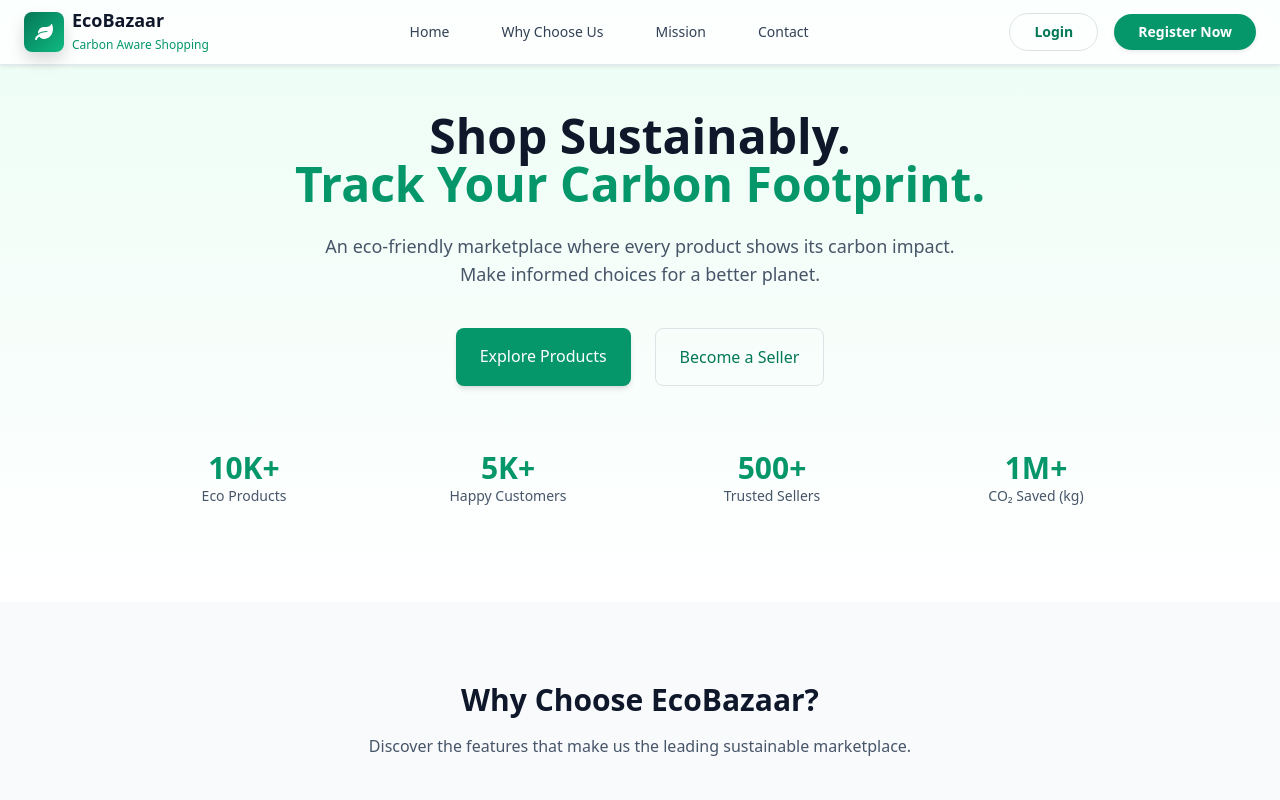
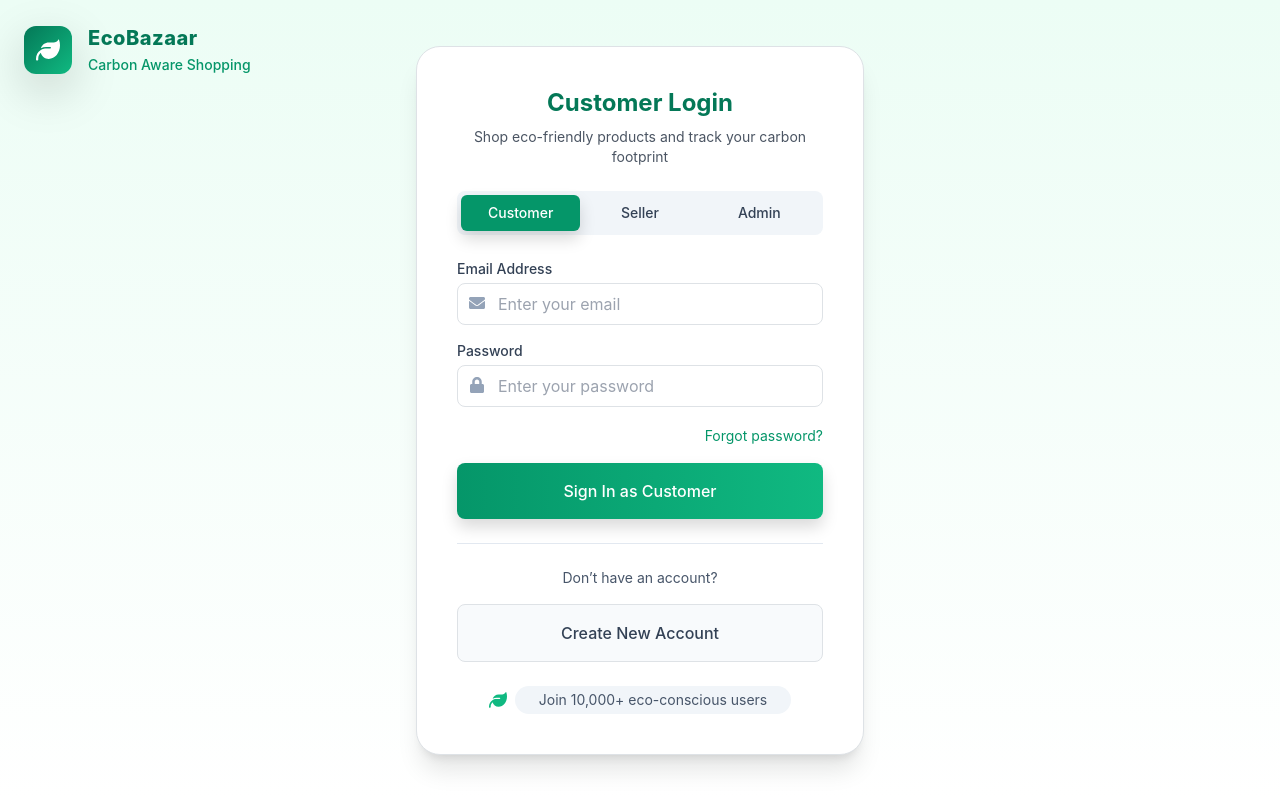
Before and after one commit to Kaushal-00/EcoBazaar, a React (Create React App) app in the folder frontend/: page / in a window 1280 px wide. Shown: the top 800 px of the page. Built offline with nearby package versions, Linux system fonts and the light colour scheme.

Commit message:
Add Login page with role-based switching and form functionality

```diff
--- a/frontend/src/App.js
+++ b/frontend/src/App.js
@@ -1,12 +1,14 @@
 import React from "react";
-import { BrowserRouter } from "react-router-dom";
-import Home from "./pages/Home";
+import { BrowserRouter, Routes, Route } from "react-router-dom";
+import Login from "./pages/Login";
 
 function App() {
   return (
-
-      <Home />
-
+    <BrowserRouter>
+      <Routes>
+        <Route path="/" element={<Login />} />
+      </Routes>
+    </BrowserRouter>
   );
 }
 
--- /dev/null
+++ b/frontend/src/pages/Login.js
@@ -0,0 +1,162 @@
+import { useState } from "react";
+import { useNavigate, Link } from "react-router-dom";
+import { FaEnvelope, FaLock } from "react-icons/fa";
+import { FaLeaf } from "react-icons/fa6";
+
+export default function Login() {
+  const [role, setRole] = useState("Customer");
+  const [email, setEmail] = useState("");
+  const [password, setPassword] = useState("");
+  const navigate = useNavigate();
+
+  const handleLogin = (e) => {
+    e.preventDefault();
+    console.log("Logging in:", role, email, password);
+    navigate(`/${role.toLowerCase()}/dashboard`);
+  };
+
+  const roleInfo = {
+    Customer: {
+      title: "Customer Login",
+      subtitle: "Shop eco-friendly products and track your carbon footprint",
+    },
+    Seller: {
+      title: "Seller Login",
+      subtitle: "Manage your products and view sales analytics",
+    },
+    Admin: {
+      title: "Admin Login",
+      subtitle: "Manage the platform and monitor sustainability metrics",
+    },
+  };
+
+  return (
+    <div className="min-h-screen bg-gradient-to-b from-emerald-50 to-white flex flex-col relative">
+      {/* Branding */}
+      <div className="absolute top-6 left-6 flex items-center gap-3">
+        <div className="w-12 h-12 rounded-xl bg-gradient-to-br from-emerald-700 to-emerald-500 flex items-center justify-center shadow-lg">
+          <FaLeaf className="text-white text-2xl" />
+        </div>
+        <div>
+          <h1 className="text-xl font-extrabold text-emerald-700 tracking-wide">
+            EcoBazaar
+          </h1>
+          <span className="text-sm text-emerald-600 font-medium">
+            Carbon Aware Shopping
+          </span>
+        </div>
+      </div>
+
+      {/* Centered Card */}
+      <main className="flex flex-1 items-center justify-center px-4">
+        <div className="bg-white shadow-xl rounded-3xl p-10 w-full max-w-md border border-emerald-100">
+          {/* Dynamic Title + Subtitle */}
+          <div className="flex flex-col items-center mb-6 text-center">
+            <h2 className="text-2xl font-bold text-emerald-700">
+              {roleInfo[role].title}
+            </h2>
+            <p className="text-gray-600 text-sm mt-2">
+              {roleInfo[role].subtitle}
+            </p>
+          </div>
+
+          {/* Role Switcher */}
+          <div className="flex bg-slate-100 rounded-lg p-1 mb-6">
+            {["Customer", "Seller", "Admin"].map((item) => (
+              <button
+                key={item}
+                onClick={() => setRole(item)}
+                className={`flex-1 py-2 text-sm font-medium rounded-md transition ${
+                  role === item
+                    ? "bg-emerald-600 text-white shadow"
+                    : "text-slate-700 hover:bg-slate-200"
+                }`}
+              >
+                {item}
+              </button>
+            ))}
+          </div>
+
+          {/* Form */}
+          <form onSubmit={handleLogin} className="space-y-4">
+            {/* Email */}
+            <div>
+              <label className="block text-sm font-medium mb-1 text-slate-700">
+                Email Address
+              </label>
+              <div className="relative">
+                <FaEnvelope className="absolute left-3 top-3 text-slate-400" />
+                <input
+                  type="email"
+                  required
+                  placeholder="Enter your email"
+                  value={email}
+                  onChange={(e) => setEmail(e.target.value)}
+                  className="w-full pl-10 pr-3 py-2 border rounded-lg focus:ring-2 focus:ring-emerald-500 focus:outline-none text-slate-700"
+                />
+              </div>
+            </div>
+
+            {/* Password */}
+            <div>
+              <label className="block text-sm font-medium mb-1 text-slate-700">
+                Password
+              </label>
+              <div className="relative">
+                <FaLock className="absolute left-3 top-3 text-slate-400" />
+                <input
+                  type="password"
+                  required
+                  placeholder="Enter your password"
+                  value={password}
+                  onChange={(e) => setPassword(e.target.value)}
+                  className="w-full pl-10 pr-3 py-2 border rounded-lg focus:ring-2 focus:ring-emerald-500 focus:outline-none text-slate-700"
+                />
+              </div>
+            </div>
+
+            {/* Forgot Password */}
+            <div className="text-right">
+              <Link
+                to="/forgot-password"
+                className="text-sm text-emerald-600 hover:underline"
+              >
+                Forgot password?
+              </Link>
+            </div>
+
+            {/* Submit Button */}
+            <button
+              type="submit"
+              className="w-full py-3 bg-gradient-to-r from-emerald-600 to-emerald-500 text-white rounded-lg font-medium shadow hover:from-emerald-700 hover:to-emerald-600"
+            >
+              Sign In as {role}
+            </button>
+          </form>
+
+          {/* Divider */}
+          <div className="my-6 border-t border-slate-200"></div>
+
+          {/* Create Account */}
+          <p className="text-center text-sm text-slate-600 mb-3">
+            Don’t have an account?
+          </p>
+          <Link
+            to="/register"
+            className="block w-full text-center py-3 border rounded-lg font-medium bg-slate-50 hover:bg-slate-100 text-slate-700"
+          >
+            Create New Account
+          </Link>
+
+          {/* Footer Note */}
+          <div className="mt-6 flex justify-center items-center gap-2">
+            <FaLeaf className="text-emerald-500 text-lg" />
+            <span className="px-4 py-1 text-sm bg-slate-100 rounded-full text-slate-600 flex items-center gap-1">
+              Join 10,000+ eco-conscious users
+            </span>
+          </div>
+        </div>
+      </main>
+    </div>
+  );
+}
```
